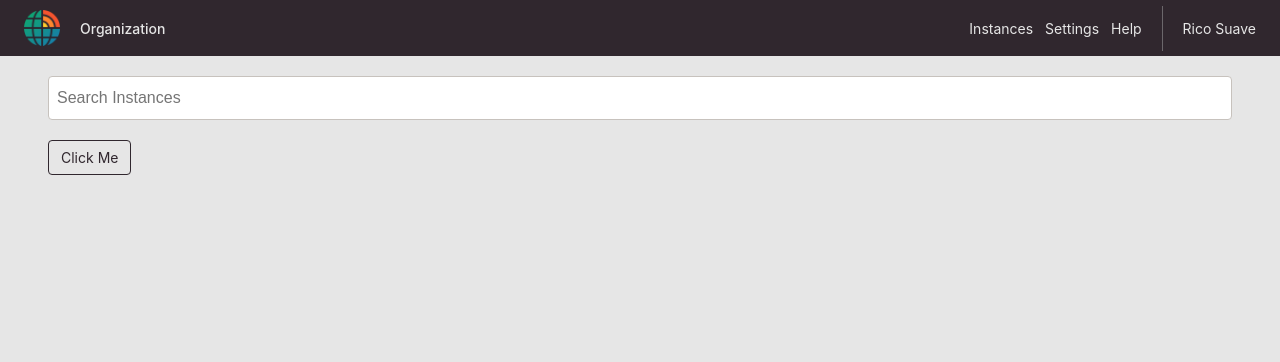
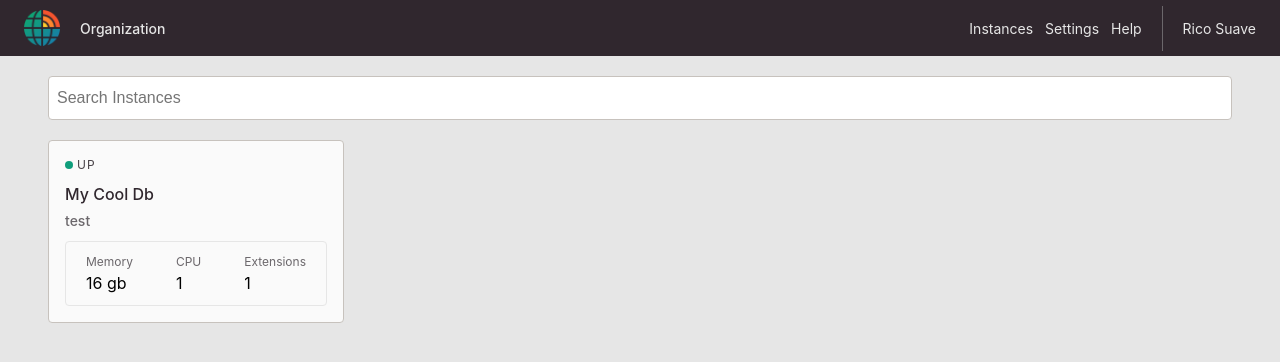
Before and after one commit to tembo-io/tembo, a Next.js app in the folder pgUI/pgUI/: page / in a window 1280 px wide. Shown: the top 362 px of the page. Built offline with nearby package versions, Linux system fonts and the light colour scheme.

Commit message:
add instance card

```diff
--- /dev/null
+++ b/pgUI/pgUI/components/Chip/Chip.module.scss
@@ -0,0 +1,18 @@
+.chip {
+  display: flex;
+  align-items: center;
+
+  .colorSwatch {
+    width: var(--space-2);
+    height: var(--space-2);
+    border-radius: 50%;
+    margin-right: var(--space-1);
+  }
+
+  span {
+    font-size: var(--size-xs);
+    text-transform: uppercase;
+    letter-spacing: 1px;
+    color: var(--primary-7);
+  }
+}
--- /dev/null
+++ b/pgUI/pgUI/components/Chip/index.tsx
@@ -0,0 +1,30 @@
+import React, { FC } from 'react';
+
+import styles from './Chip.module.scss';
+
+interface Props {
+  label: string;
+  // This could be improved with specific types but for now
+  // they represent color vars
+  type:
+    | 'accent'
+    | 'success'
+    | 'error'
+    | 'primary-5'
+    | 'primary-9'
+    | 'accent-darker';
+}
+
+const Chip: FC<Props> = ({ label, type }) => {
+  return (
+    <div className={styles.chip}>
+      <div
+        className={styles.colorSwatch}
+        style={{ background: `var(--${type})` }}
+      />
+      <span>{label}</span>
+    </div>
+  );
+};
+
+export default Chip;
--- /dev/null
+++ b/pgUI/pgUI/components/InstanceCard/InstanceCard.module.scss
@@ -0,0 +1,39 @@
+.cardTitle,
+.cardSubtitle {
+  margin: var(--space-2) 0;
+}
+
+.cardTitle {
+  color: var(--primary-8);
+  margin-top: var(--space-3);
+}
+
+.cardSubtitle {
+  margin-bottom: var(--space-3);
+  color: var(--primary-6);
+  font-size: var(--size-s);
+}
+
+.contextMenu {
+  font-size: small;
+  position: absolute;
+  right: var(--space-2);
+  top: var(--space-2);
+}
+
+.stats {
+  padding: var(--space-3);
+  border: 1px solid var(--primary-3);
+  border-radius: var(--border-radius);
+  justify-content: space-between;
+  .stat {
+    display: flex;
+    flex-direction: column;
+    margin: 0 var(--space-2);
+    span:nth-of-type(odd) {
+      font-size: var(--size-xs);
+      color: var(--primary-6);
+      margin-bottom: var(--space-1);
+    }
+  }
+}
--- /dev/null
+++ b/pgUI/pgUI/components/InstanceCard/index.tsx
@@ -0,0 +1,99 @@
+import React, { FC, useMemo } from 'react';
+import cx from 'classnames';
+import { useRouter } from 'next/router';
+import Link from 'next/link';
+
+import Card from '../Card';
+import Chip from '../Chip';
+
+import styles from './InstanceCard.module.scss';
+
+interface Props {
+  dbName: string;
+  id: string;
+  paths: any;
+  hasMenuOptions?: boolean;
+  properties: {
+    connection: string;
+    cpu: number;
+    dbname: string;
+    environment: 'test' | 'dev' | 'prod';
+    extensions: Array<string>;
+    memory: string;
+    size: number;
+    status:
+      | 'Submitted'
+      | 'Provisioning'
+      | 'Up'
+      | 'Deleted'
+      | 'Suspended'
+      | 'Restarting';
+  };
+}
+
+const InstanceCard: FC<Props> = ({
+  properties,
+  id,
+  dbName,
+  paths,
+  hasMenuOptions,
+}) => {
+  const router = useRouter();
+  // Map status to colors for chip
+  const statusColor = useMemo(() => {
+    switch (properties?.status) {
+      case 'Up':
+        return 'success';
+      case 'Deleted':
+        return 'error';
+      case 'Suspended':
+        return 'primary-5';
+      case 'Submitted':
+        return 'primary-9';
+      case 'Restarting':
+        return 'accent';
+      case 'Provisioning':
+        return 'accent-darker';
+      default:
+        return 'accent';
+    }
+  }, [properties?.status]);
+  return (
+    <Link
+      //   href={
+      //     paths.entities({ ...router.query, entity: dbName, id: String(id) }).view
+      //   }>
+      href="/">
+      <Card>
+        {hasMenuOptions && <button className={styles.contextMenu}>more</button>}
+        <Chip label={properties.status} type={statusColor} />
+        <h3 className={cx(styles.cardTitle, 'type-medium')}>
+          {properties?.dbname}
+        </h3>
+        <h4 className={cx(styles.cardSubtitle, 'type-medium')}>
+          {properties.environment}
+        </h4>
+        <div className={cx(styles.stats, 'd-flex v-center')}>
+          <div className={styles.stat}>
+            <span>Memory</span>
+            <span>{properties.memory ?? 'N/A'}</span>
+          </div>
+          <div className={styles.stat}>
+            <span>CPU</span>
+            <span>{properties.cpu ?? 'NA'}</span>
+          </div>
+          <div className={styles.stat}>
+            <span>Extensions</span>
+            <span>{properties?.extensions?.length ?? 0}</span>
+          </div>
+          {/* <div className={styles.stat}>
+            <span>Env</span>
+            <span>{properties?.environment}</span>
+          </div> */}
+        </div>
+      </Card>
+    </Link>
+  );
+};
+
+export default InstanceCard;
--- a/pgUI/pgUI/pages/index.tsx
+++ b/pgUI/pgUI/pages/index.tsx
@@ -4,6 +4,7 @@ import Main from '../components/Main';
 import Header from '../components/Header';
 import Button from '../components/Button';
 import SearchBar from '../components/SearchBar';
+import InstanceCard from '../components/InstanceCard';
 
 const Home: NextPage = () => {
   return (
@@ -16,7 +17,23 @@ const Home: NextPage = () => {
       <Header userName="Rico Suave" />
       <Main>
         <SearchBar placeholder="Search Instances" />
-        <Button>Click Me</Button>
+        <div style={{ display: 'grid', gridTemplateColumns: '1fr 1fr 1fr 1fr' }}>
+          <InstanceCard
+            dbName="CoreDB"
+            id="1"
+            paths
+            properties={{
+              connection: '',
+              cpu: 1,
+              dbname: 'My Cool Db',
+              environment: 'test',
+              memory: '16 gb',
+              status: 'Up',
+              size: 0,
+              extensions: ['pgmq'],
+            }}
+          />
+        </div>
       </Main>
     </>
   );
```
